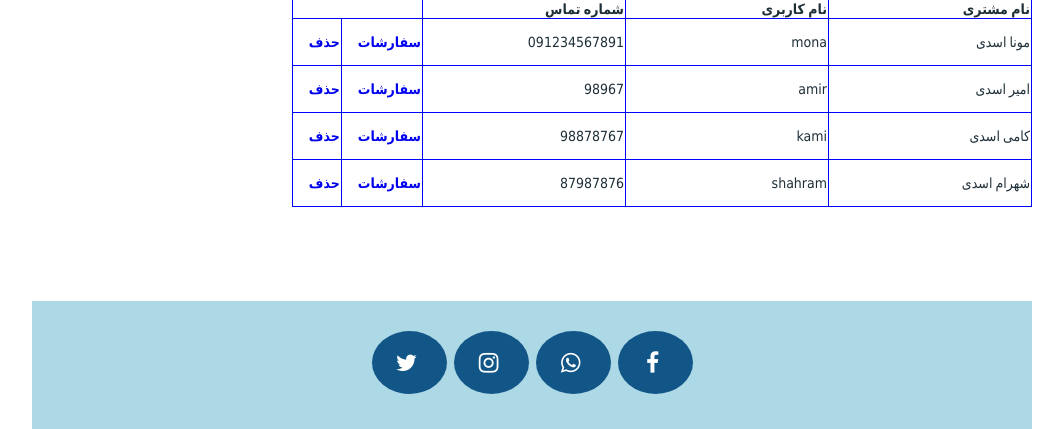
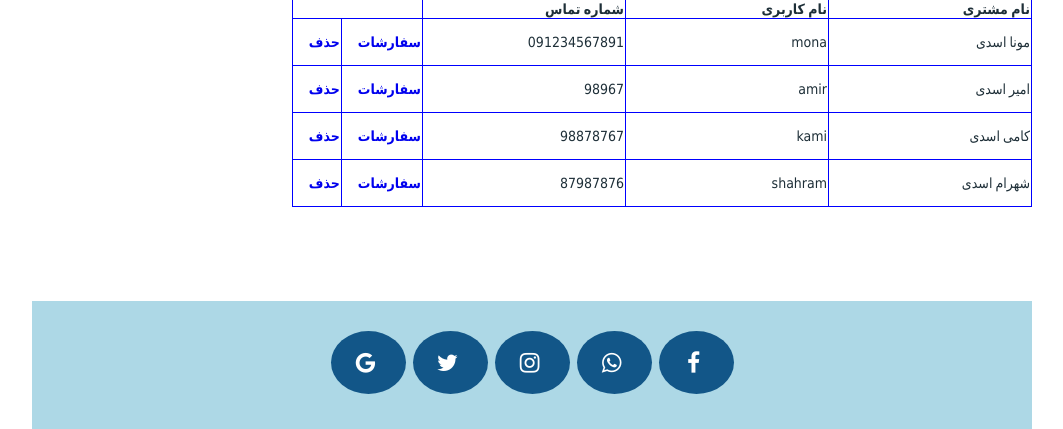
Before and after one commit to faribaEftekhari/poolEquipment, a Django app: page /accounts/allcustomers in a window 1280 px wide. Shown: the part 489-918 px from the top of the page, without its empty margins (108-1171 px from the left). Run offline with Django 3.2, Linux system fonts and the light colour scheme; a user stored in the database is signed in; data comes from the database, SQL or seed files in the repository; some libraries are stand-ins or nearby versions.

Commit message:
add title,description,google

```diff
--- a/templates/base.html
+++ b/templates/base.html
@@ -2,13 +2,14 @@
 <!DOCTYPE html>
 <html lang="en" ">
   <head class="main-header">
-
+      <meta name="description" content="پخش عمده لوازم استخر از جمله روکش استخر، پله استخری، تصفیه آب استخر، انواع پمپ و ستکنترل و دیزلساز">
     <meta charset="utf-8">
     <title>
-
+      لوازم استخر - پمپ - تصفیه استخر - اسکیمر - روکش استخر
       {% block title %}
       {%endblock%}
     </title>
+
         <link rel="stylesheet" href="{% static 'style.css' %}">
         <script type="text/javascript" src="{%static 'pdate.min.js'%}"></script>
       </head>
@@ -22,9 +23,7 @@
           <table>
               <tr>   <td>
         <h1 class="title-homepage">
-          <p>
-        فروشگاه افتخاری
-        </p>
+          لوازم استخر و تجهیزات جانبی
         </h1>
       </td></tr>
       <tr><td>
--- a/templates/footer.html
+++ b/templates/footer.html
@@ -49,6 +49,10 @@
     background: #125688;
     color: white;
   }
+.fa-google{
+  background: #125688;
+  color: white;
+}
 
   p {
     text-align: center;
@@ -64,6 +68,8 @@
   <a href="https://whatsapp.com" class="fa fa-whatsapp"></a>
   <a href="https://instagram.com" class="fa fa-instagram"></a>
   <a href="https://twitter.com" class="fa fa-twitter"></a>
+  <a href="https://google.com" class="fa fa-google"></a>
+
 </p>
 
 <br>
```
